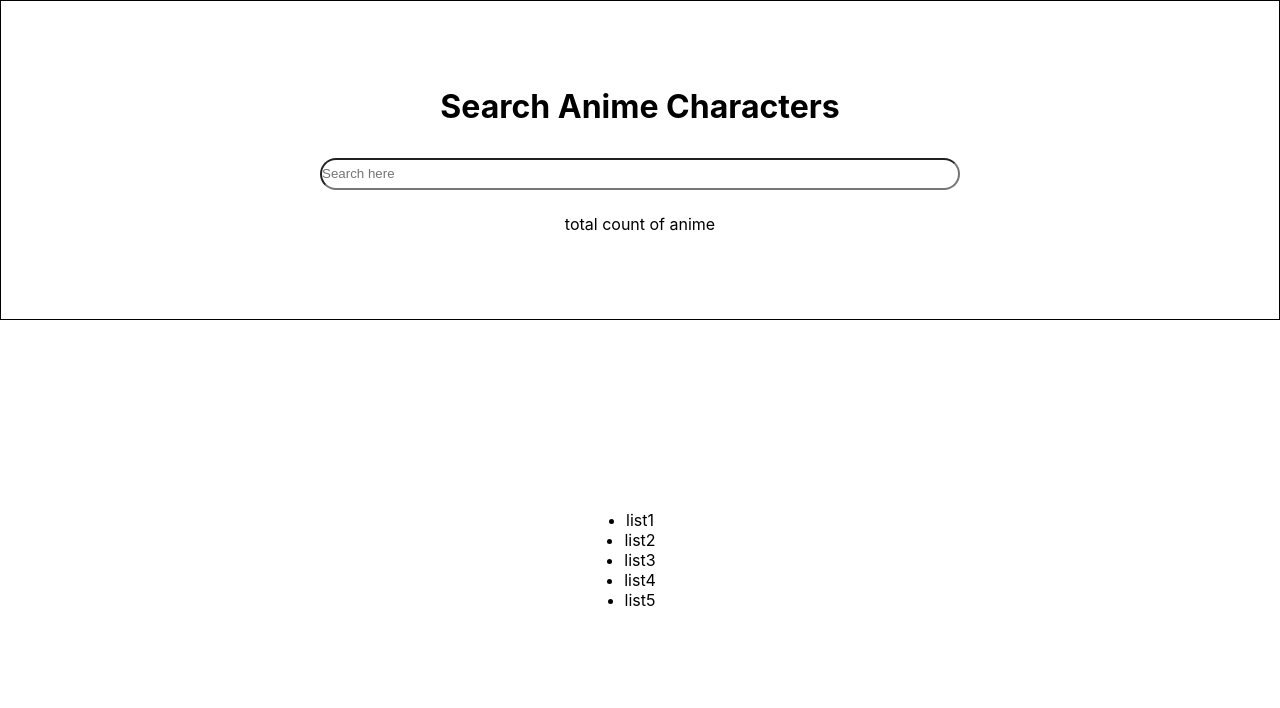
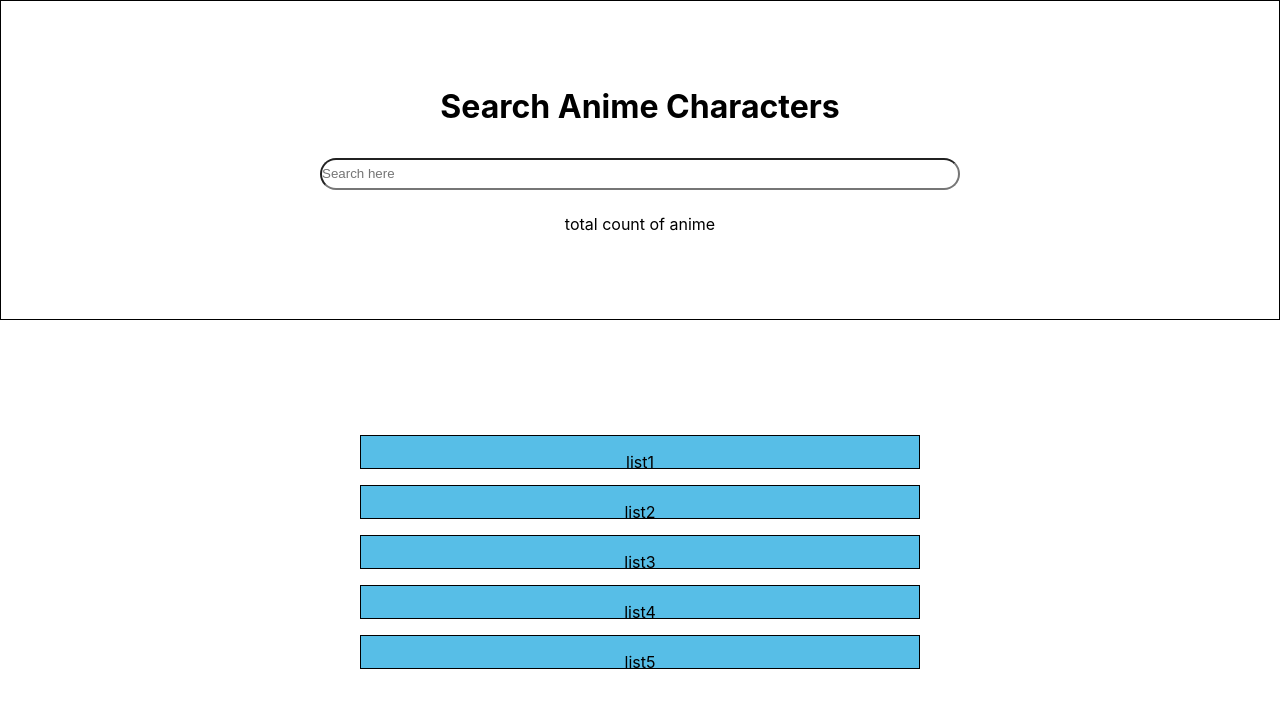
Before and after one commit to BAJRANG-BAJIYA/assignment, a React (Create React App) app: page / in a window 1280 px wide. Shown: the top 708 px of the page. Built offline with nearby package versions, Linux system fonts and the light colour scheme.

Commit message:
ul modified

```diff
--- a/src/App.css
+++ b/src/App.css
@@ -33,3 +33,17 @@
   justify-content: center;
   align-items: center;
 }
+.searchedValue__list{
+  border: 1px solid black;
+  height: 2rem;
+  padding: 1rem;
+  width: 35rem;
+  background-color: rgb(87, 190, 231);
+  text-decoration: none;
+  list-style: none;
+  margin-bottom: 1rem;
+  text-align: center;
+  justify-content: center;
+
+
+}
--- a/src/App.js
+++ b/src/App.js
@@ -15,10 +15,10 @@ function App() {
     </div>
     <ul className='searchedValue'>
       <li className='searchedValue__list'>list1</li>
-      <li>list2</li>
-      <li>list3</li>
-      <li>list4</li>
-      <li>list5</li>
+      <li className='searchedValue__list'>list2</li>
+      <li className='searchedValue__list'>list3</li>
+      <li className='searchedValue__list'>list4</li>
+      <li className='searchedValue__list'>list5</li>
 
     </ul>
   </>
```
